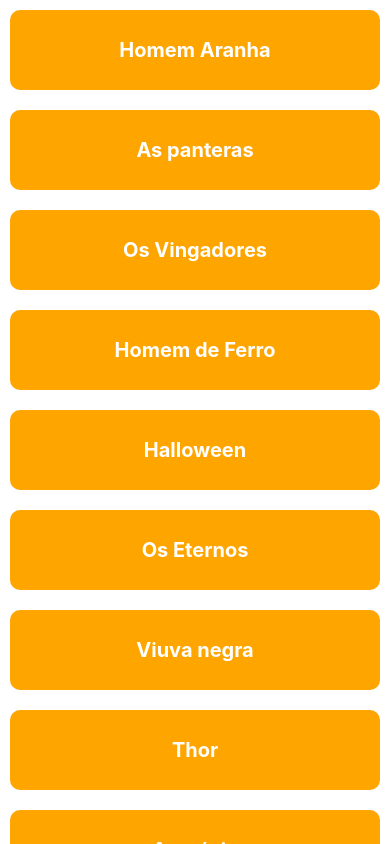
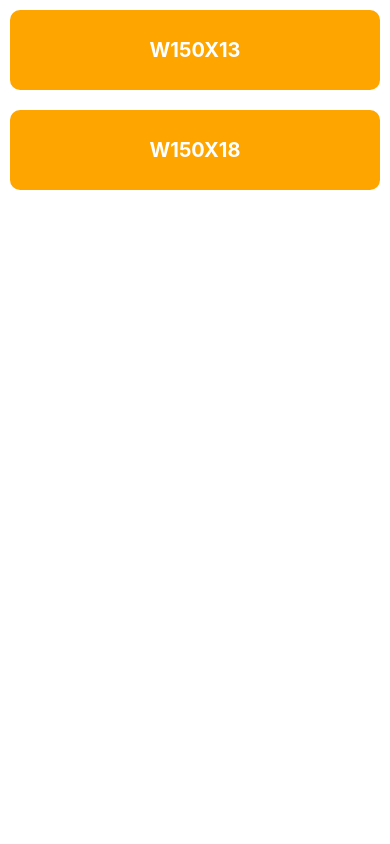
Before and after one commit to tamiresCavalcante/list-react-native, a React Native app: screen / in a window 390 px wide. Built offline with nearby package versions, Linux system fonts and the light colour scheme.

Commit message:
Project commit

```diff
--- a/App.js
+++ b/App.js
@@ -15,18 +15,19 @@
     super(props);
     this.state = {
       filmes: [
-        {id: '1', nome: 'Homem Aranha'},
-        {id: '2', nome: 'As panteras'},
-        {id: '3', nome: 'Os Vingadores'},
-        {id: '4', nome: 'Homem de Ferro'},
-        {id: '5', nome: 'Halloween'},
-        {id: '6', nome: 'Os Eternos'},
-        {id: '7', nome: 'Viuva negra'},
-        {id: '8', nome: 'Thor'},
-        {id: '9', nome: 'Amnésia'},
-        {id: '10', nome: 'Homem Formiga'},
-        {id: '11', nome: 'Coringa'},
-        {id: '12', nome: 'Ultimato'},
+        {id: 'W150X13',
+        kgm: '13',
+        d: '148',
+        tw: '4.3',
+        tf: '4.9',
+        h: '138'},
+        {id: 'W150X18',
+        kgm: '18',
+        d: '153',
+        tw: '5.8',
+        tf: '6,6',
+        h: '139'},
+
       ]
     }
   }
--- a/package.json
+++ b/package.json
@@ -11,7 +11,8 @@
   },
   "dependencies": {
     "react": "17.0.2",
-    "react-native": "0.66.1"
+    "react-native": "0.66.1",
+    "react-native-vector-icons": "^9.0.0"
   },
   "devDependencies": {
     "@babel/core": "^7.12.9",
--- a/src/Filme/index.js
+++ b/src/Filme/index.js
@@ -5,7 +5,7 @@
     render(){
         return(
             <View style={styles.containerFilmes}>
-                <Text style={styles.titleFilmes}>{this.props.data.nome}</Text>
+                <Text style={styles.titleFilmes}>{this.props.data.id}</Text>
             </View>
         )
     }
```
Also changed, not shown: Select/index.js (added, +33 -0 lines), fakeapi.js (added), 1 other file (tests, documents, lock files or other folders).
